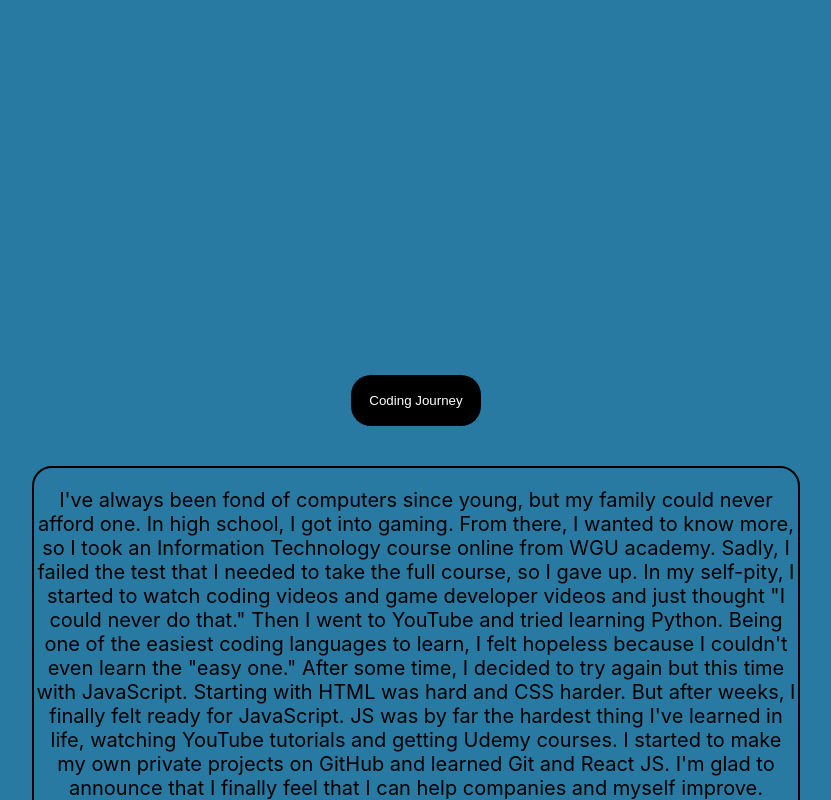
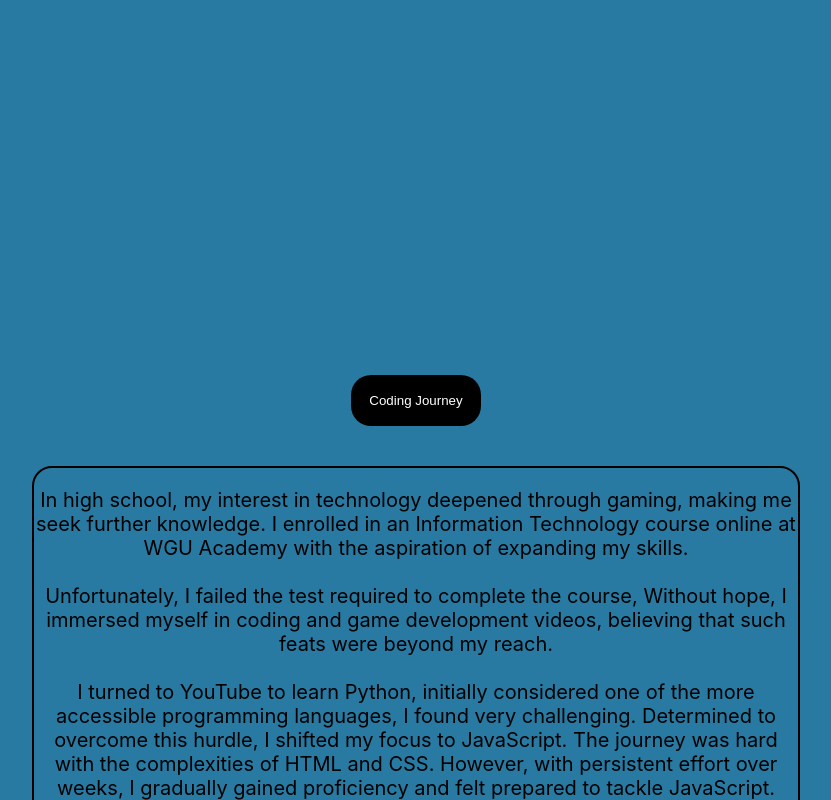
Before and after one commit to CoderNamedNick/react-portfolio, a React (Create React App) app: page / in a window 1280 px wide. Both pictures are taken after a click on the button "Coding Journey". Shown: the part 2382-3182 px from the top of the page, without its empty margins (224-1055 px from the left). Built offline with nearby package versions, Linux system fonts and the light colour scheme.

Commit message:
made coding journey

```diff
--- a/src/CodingJourney.js
+++ b/src/CodingJourney.js
@@ -21,16 +21,15 @@ class CodingJourney extends React.Component {
         {this.state.showParagraph && (
           <div className="PJ-div">
             <p className="p-description">
-              I've always been fond of computers since young, but my family could never afford one. In high school, I got into gaming.
-              From there, I wanted to know more, so I took an Information Technology course online from WGU academy.
-              Sadly, I failed the test that I needed to take the full course, so I gave up. In my self-pity,
-              I started to watch coding videos and game developer videos and just thought "I could never do that."
-              Then I went to YouTube and tried learning Python. Being one of the easiest coding languages to learn, I felt hopeless
-              because I couldn't even learn the "easy one." After some time, I decided to try again but this time with JavaScript.
-              Starting with HTML was hard and CSS harder. But after weeks, I finally felt ready for JavaScript.
-              JS was by far the hardest thing I've learned in life, watching YouTube tutorials and getting Udemy courses.
-              I started to make my own private projects on GitHub and learned Git and React JS.
-              I'm glad to announce that I finally feel that I can help companies and myself improve.
+            In high school, my interest in technology deepened through gaming, making me seek further knowledge. I enrolled in an Information Technology course online at WGU Academy with the aspiration of expanding my skills.
+            <br></br><br></br>
+            Unfortunately, I failed the test required to complete the course, Without hope, I immersed myself in coding and game development videos, believing that such feats were beyond my reach.
+            <br></br><br></br>
+            I turned to YouTube to learn Python, initially considered one of the more accessible programming languages, I found very challenging. Determined to overcome this hurdle, I shifted my focus to JavaScript. The journey was hard with the complexities of HTML and CSS. However, with persistent effort over weeks, I gradually gained proficiency and felt prepared to tackle JavaScript.
+            <br></br><br></br>
+            JavaScript proved to be the most hardship in my learning journey. Through YouTube tutorials and Udemy courses, I delved into the intricacies of the language. Establishing my presence on GitHub, I undertook private projects, honed my skills in Git, and ventured into React JS.
+            <br></br><br></br>
+            Today, I am pleased to announce that I have reached a point where I am confident in my ability to contribute to companies and enhance my personal growth.
             </p>
           </div>
         )}
--- a/src/Projects.css
+++ b/src/Projects.css
@@ -1,5 +1,5 @@
 .PRJ-main-div{
-  margin-top: 300px;
+  margin-top: 500px;
   margin-left: 10%;
   display: flex;
   flex-direction: column;
@@ -20,3 +20,11 @@
 .p-descr{
   font-size: 20px;
 }
+.pj-h1{
+  margin-left: 30%;
+  position: absolute;
+  margin-top: -100px;
+  color: rgb(27, 23, 39);
+  text-decoration: wavy;
+  text-decoration-line: underline;
+}
--- a/src/Projects.js
+++ b/src/Projects.js
@@ -7,6 +7,7 @@ class Projects extends React.Component {
   render () {
     return (
       <div className="PRJ-main-div">
+        <h1 className="pj-h1">PROJECTS</h1>
         <div className="First-PRJ">
           <img className="Project-Pics" src={Project1} alt=""></img>
           <div className="PRJ-descr-div">
```
